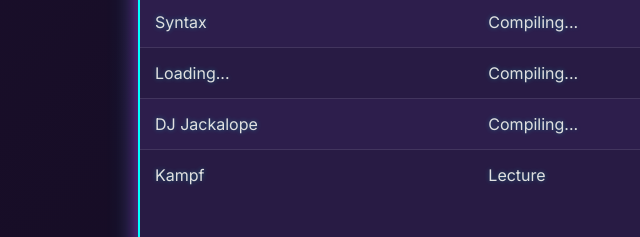
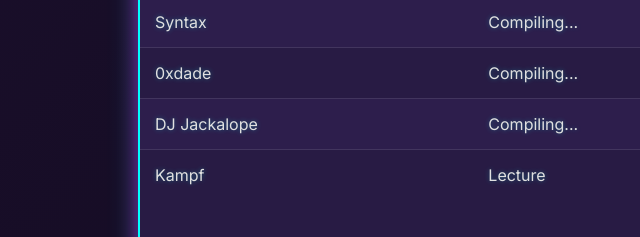
Before and after one commit to thesubnetmusicproject/TheSubnet, a plain HTML site: page index.html in a window 1280 px wide. Shown: the part 217-454 px from the top of the page, 0-640 px from the left. Drawn offline with Linux system fonts and the light colour scheme.

Commit message:
Update index.html

```diff
--- a/index.html
+++ b/index.html
@@ -208,7 +208,7 @@
                     <td onclick="copyToClipboard(this)">Compiling...</td>
                 </tr>
                 <tr>
-                    <td>Loading...</td>
+                    <td>0xdade</td>
                     <td>Compiling...</td>
                     <td onclick="copyToClipboard(this)">Compiling...</td>
                 </tr>
```
